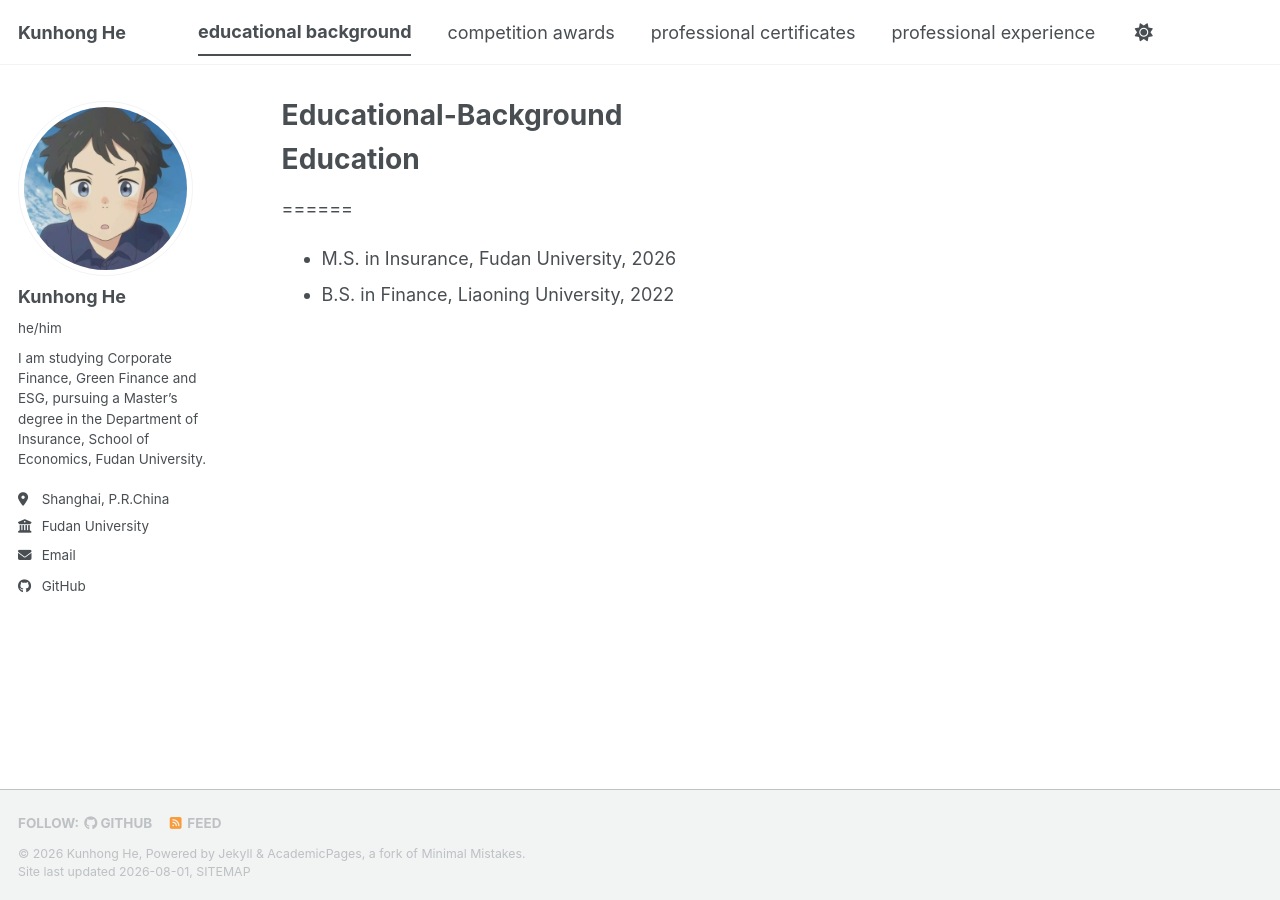
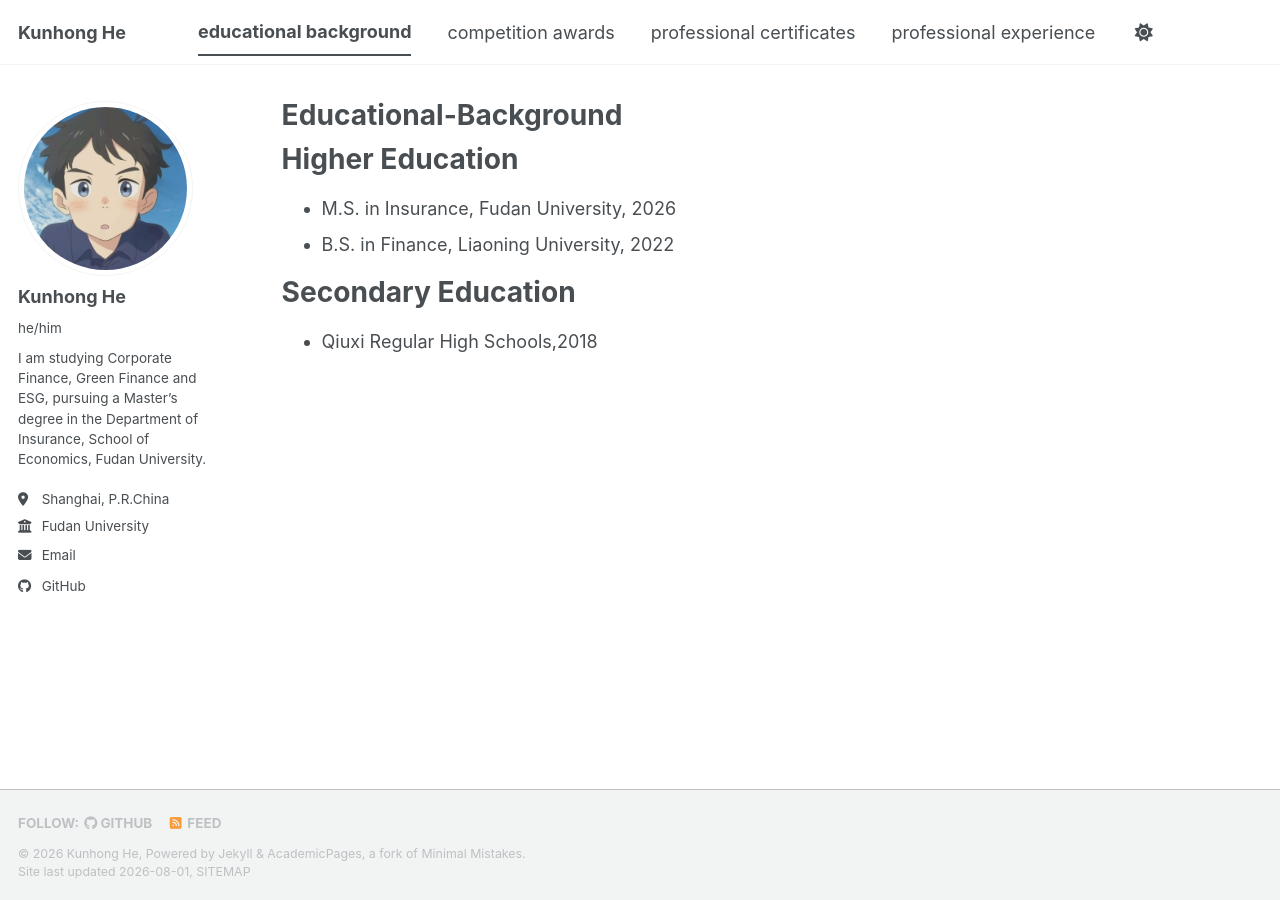
Before and after one commit to Alfred-meijiu/Alfred-meijiu.github.io, a Jekyll site: the page built from _pages/educational-background.md, in a window 1280 px wide. Built offline with Jekyll 4.4.1, drawn with Linux system fonts in a browser that asks for light colours; a style sheet for code colours, icons or effects is not loaded.

Commit message:
Update educational-background.md

```diff
--- a/_pages/educational-background.md
+++ b/_pages/educational-background.md
@@ -10,13 +10,13 @@ redirect_from:
 {% include base_path %}
 
 
-
-
-
-Education
+Higher Education
 ======
-======
-
 
 * M.S. in Insurance, Fudan University, 2026
 * B.S. in Finance, Liaoning University, 2022
+
+Secondary Education
+======
+
+* Qiuxi Regular High Schools,2018
```
